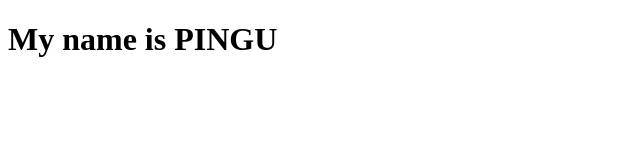
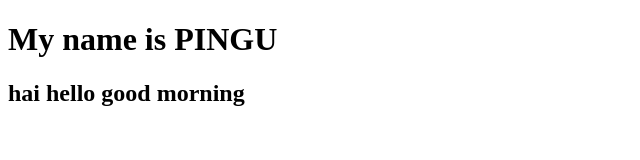
Before and after one commit to Pingufrancis/first-repo, a plain HTML site: page newfile.html in a window 1280 px wide. Shown: the whole page, without its empty margins (0-640 px from the left). Drawn offline with Linux system fonts and the light colour scheme.

Commit message:
new msg updated
this is done for

```diff
--- a/newfile.html
+++ b/newfile.html
@@ -8,5 +8,6 @@
 </head>
 <body>
     <h1>My name is PINGU</h1>
+    <h2>hai hello good morning</h2>
 </body>
 </html>
```
